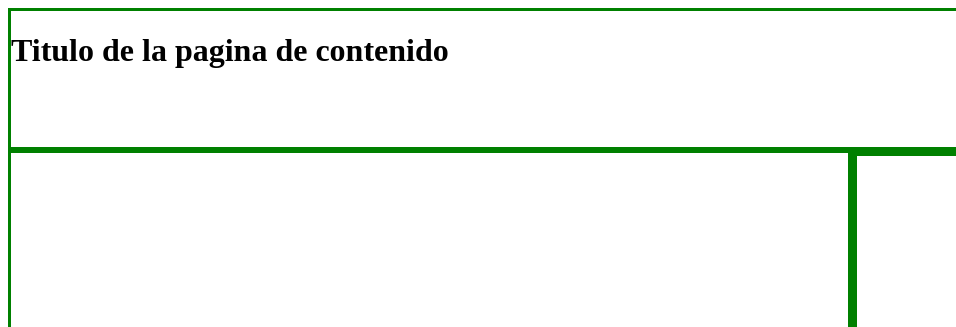
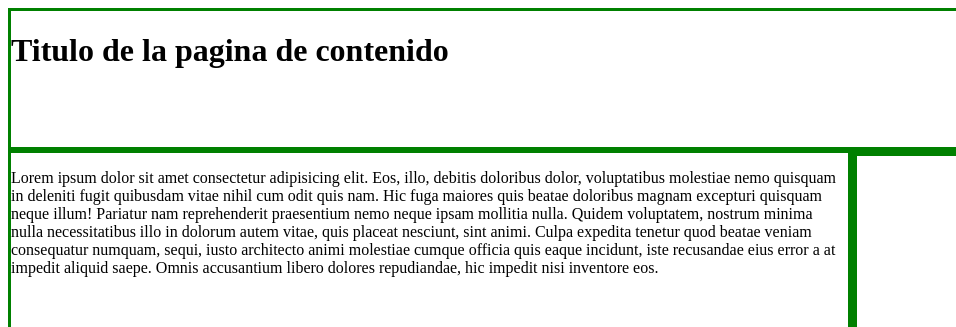
Before and after one commit to jonfervcHub/Sprint_Grupo3, a plain HTML site: page index.html in a window 1280 px wide. Shown: the top 327 px of the page, 0-956 px from the left. Drawn offline with Linux system fonts and the light colour scheme.

Commit message:
prueba de j2g

```diff
--- a/index.html
+++ b/index.html
@@ -15,6 +15,8 @@
                 <h1>Titulo de la pagina de contenido</h1>
             </header>
 
+
+
             <nav id="vertical_navbar" class="vertical_navbar">
                 <div class="sup_navbar">
                     <img id="logo_navbar" src="https://res.cloudinary.com/jonathancloud/image/upload/v1631829136/media%20demo/cloud02_sst1lu.jpg" alt="alt" width="200" height="200"/>
@@ -25,7 +27,7 @@
             </nav>
 
             <section class="section">
-
+                <p>Lorem ipsum dolor sit amet consectetur adipisicing elit. Eos, illo, debitis doloribus dolor, voluptatibus molestiae nemo quisquam in deleniti fugit quibusdam vitae nihil cum odit quis nam. Hic fuga maiores quis beatae doloribus magnam excepturi quisquam neque illum! Pariatur nam reprehenderit praesentium nemo neque ipsam mollitia nulla. Quidem voluptatem, nostrum minima nulla necessitatibus illo in dolorum autem vitae, quis placeat nesciunt, sint animi. Culpa expedita tenetur quod beatae veniam consequatur numquam, sequi, iusto architecto animi molestiae cumque officia quis eaque incidunt, iste recusandae eius error a at impedit aliquid saepe. Omnis accusantium libero dolores repudiandae, hic impedit nisi inventore eos.</p>
             </section>
 
             <footer class="footer">
```
